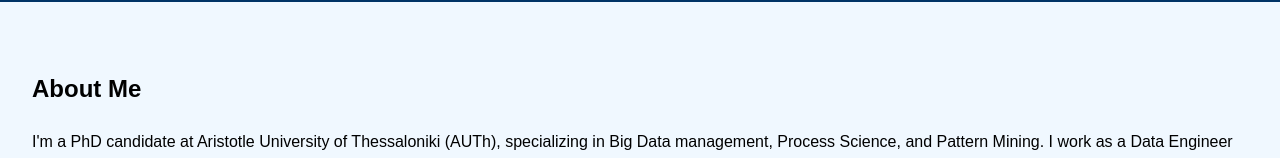
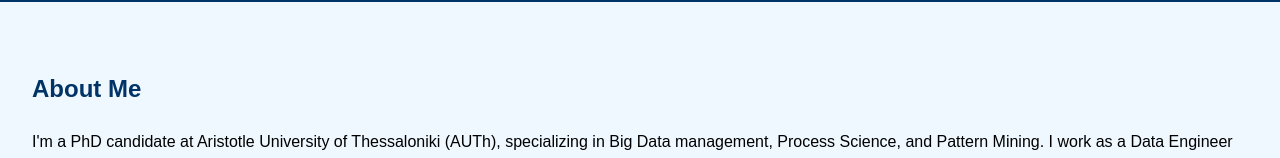
Before and after one commit to balaktsis/balaktsis.github.io, a plain HTML site: page index.html in a window 1280 px wide. Shown: the part 172-330 px from the top of the page. Drawn offline with Linux system fonts and the light colour scheme.

Commit message:
Update styles.css

```diff
--- a/styles.css
+++ b/styles.css
@@ -41,7 +41,7 @@ section {
     margin: 1rem 0;
 }
 
-#projects h2, #contact h2 {
+#about h2, #projects h2, #contact h2 {
     color: #003366;
 }
 
```
